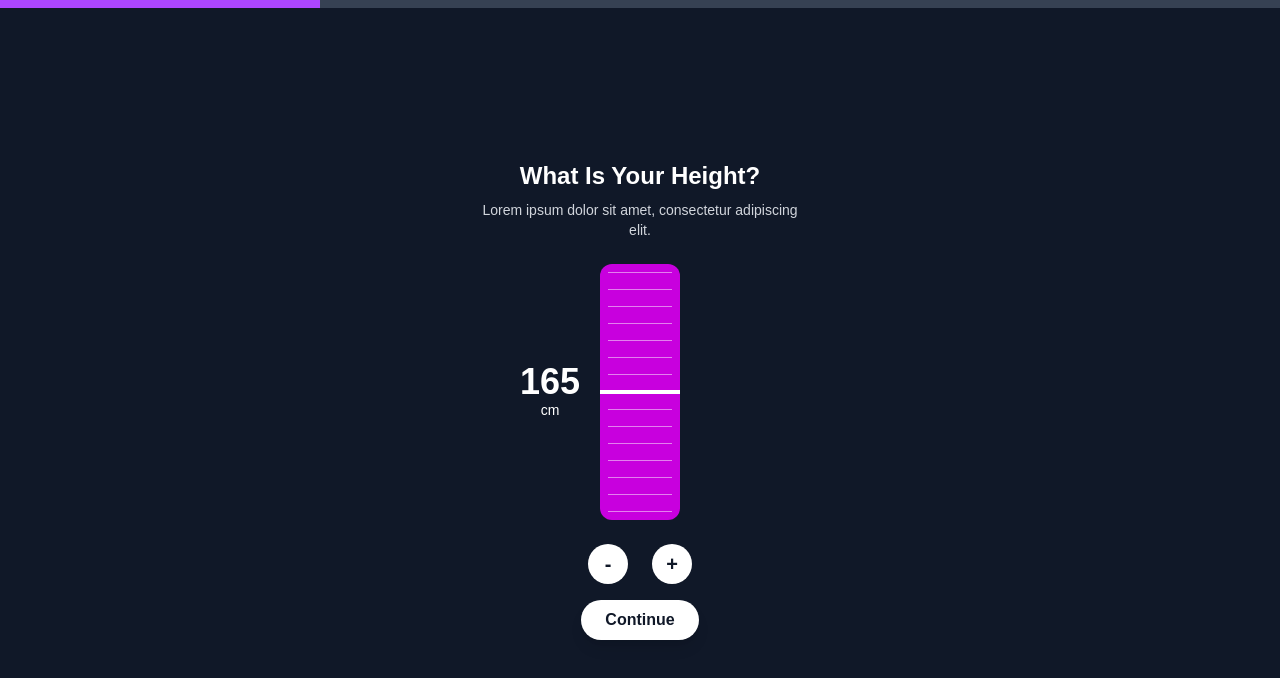
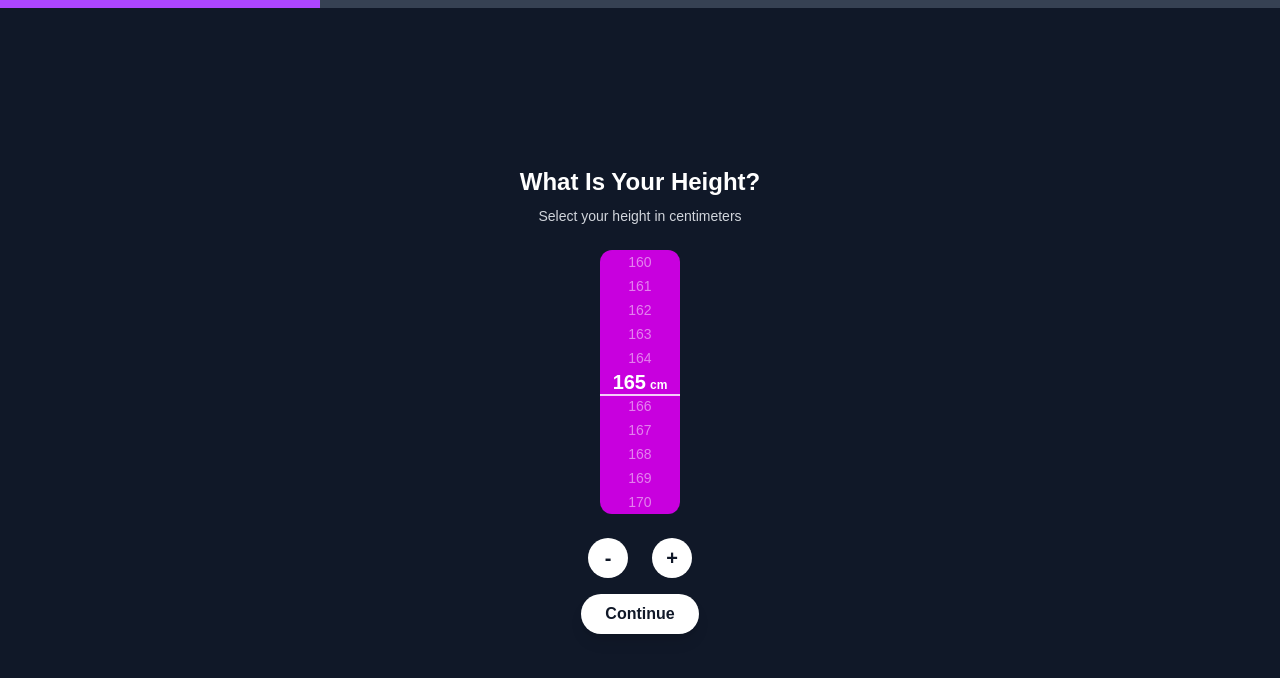
Before and after one commit to htamagnus/web-velox, a Next.js app: page /onboarding in a window 1280 px wide. Shown: the top 678 px of the page. Built offline with nearby package versions, Linux system fonts and the light colour scheme; no server answers.

Commit message:
update step height

```diff
--- a/src/components/onboarding/steps/step-height.tsx
+++ b/src/components/onboarding/steps/step-height.tsx
@@ -9,48 +9,62 @@ interface StepHeightProps {
 }
 
 export default function StepHeight({ value, onChange, onNext }: StepHeightProps) {
-  const ticks = Array.from({ length: 15 }, (_, i) => i) // 21 tracinhos
+  const min = 140
+  const max = 200
+  const visibleTicks = 11
+  const itemHeight = 24
+  const range = Array.from({ length: max - min + 1 }, (_, i) => min + i)
+
+  const centerIndex = range.findIndex((v) => v === value)
+  const offset = (centerIndex - Math.floor(visibleTicks / 2)) * itemHeight
 
   return (
     <div className="w-full max-w-xs text-center">
       <h2 className="text-2xl font-bold mb-2">What Is Your Height?</h2>
-      <p className="text-sm text-gray-300 mb-6">
-        Lorem ipsum dolor sit amet, consectetur adipiscing elit.
-      </p>
-
-      <div className="relative h-64 w-20 mx-auto rounded-xl bg-fuchsia-600 mb-6 flex items-center justify-center">
-        <div className="absolute inset-0 flex flex-col justify-between p-2">
-          {ticks.map((_, i) => (
+      <p className="text-sm text-gray-300 mb-6">Select your height in centimeters</p>
+      <div className="relative h-[264px] w-20 mx-auto rounded-xl bg-fuchsia-600 mb-6 overflow-hidden">
+        <div
+          className="absolute w-full transition-transform duration-200"
+          style={{ transform: `translateY(-${offset}px)` }}
+        >
+          {range.map((v) => (
             <div
-              key={i}
-              className="w-full h-[1px] bg-white opacity-50"
-            />
+              key={v}
+              className={`h-6 flex items-center justify-center text-white ${
+                v === value ? 'text-xl font-extrabold' : 'text-sm opacity-50'
+              }`}
+            >
+              {v === value ? (
+                <div className="flex items-baseline gap-1">
+                  <span>{v}</span>
+                  <span className="text-xs">cm</span>
+                </div>
+              ) : (
+                v
+              )}
+            </div>
           ))}
         </div>
 
-        <div className="absolute -left-20 top-1/2 -translate-y-1/2 flex flex-col items-center z-10">
-        <span className="text-4xl font-extrabold leading-none">{value}</span>
-        <span className="text-sm">cm</span>
-        </div>
-
-        <div className="absolute w-full h-1 bg-white top-1/2 transform -translate-y-1/2" />
+        <div
+          className="absolute left-0 w-full h-0.5 bg-white opacity-80 pointer-events-none"
+          style={{ top: 'calc(50% + 12px)' }}
+        />
       </div>
-
       <div className="flex justify-center gap-6 mb-4">
         <button
-          onClick={() => onChange(value - 1)}
+          onClick={() => value > min && onChange(value - 1)}
           className="bg-white text-gray-900 rounded-full w-10 h-10 text-xl font-bold"
         >
           -
         </button>
         <button
-          onClick={() => onChange(value + 1)}
+          onClick={() => value < max && onChange(value + 1)}
           className="bg-white text-gray-900 rounded-full w-10 h-10 text-xl font-bold"
         >
           +
         </button>
       </div>
-
       <button
         onClick={onNext}
         className="bg-white text-gray-900 px-6 py-2 rounded-full font-semibold shadow-lg hover:opacity-90"
```
